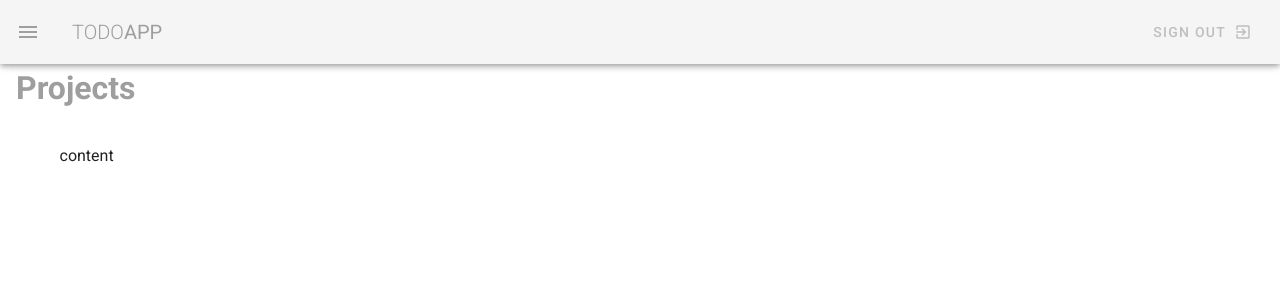
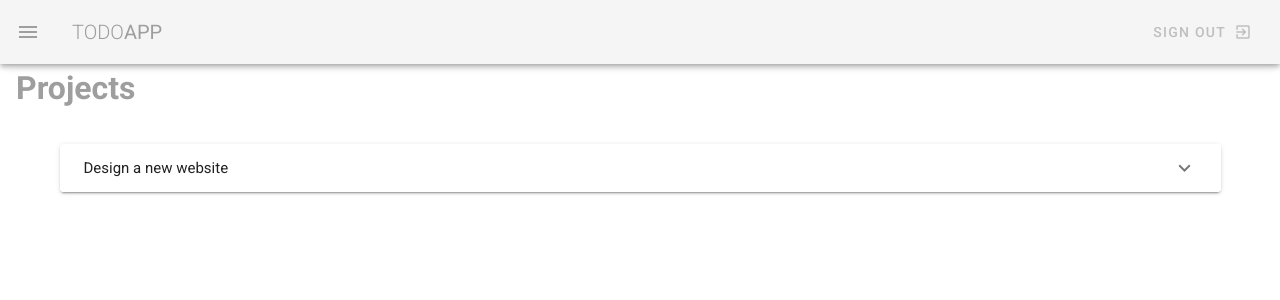
Before and after one commit to Pici1985/vuetify-todo, a Vue app: page /projects in a window 1280 px wide. Shown: the top 300 px of the page. Built offline with nearby package versions, Linux system fonts and the light colour scheme.

Commit message:
Expansion panel
created expansion  panel in projects view

```diff
--- a/src/views/ProjectsView.vue
+++ b/src/views/ProjectsView.vue
@@ -3,14 +3,67 @@
       <h1 class="subheading grey--text">Projects</h1>
 
       <v-container class="my-5">
-        content
+        <v-expansion-panels>
+          <v-expansion-panel
+            v-for="project in myProjects"
+            :key="project.title"
+          >
+            <v-expansion-panel-header>
+              {{ project.title }}
+            </v-expansion-panel-header>
+            <v-expansion-panel-content>
+              <div class="font-weight-bold">{{ project.due }} </div>
+              <div> {{ project.content }} </div>
+            </v-expansion-panel-content>
+          </v-expansion-panel>
+        </v-expansion-panels>
       </v-container>
     </div>
 </template>
 
 <script>
 export default {
-
+  data(){
+    return{
+      projects: [
+          {
+            title: 'Design a new website',
+            person: 'The Net Ninja',
+            due: '1st Jan 2019',
+            status: 'ongoing',
+            content: 'Lorem ipsum dolor sit amet consectetur adipisicing elit. Sunt consequuntur eos eligendi illum minima adipisci deleniti, dicta mollitia enim explicabo fugiat quidem ducimus praesentium voluptates porro molestias non sequi animi!'
+          },
+          {
+            title: 'Code up the homepage',
+            person: 'Chun Li',
+            due: '10th Jan 2019',
+            status: 'complete',
+            content: 'Lorem ipsum dolor sit amet consectetur adipisicing elit. Sunt consequuntur eos eligendi illum minima adipisci deleniti, dicta mollitia enim explicabo fugiat quidem ducimus praesentium voluptates porro molestias non sequi animi!'
+          },
+          {
+            title: 'Design video thumbnails',
+            person: 'Ryu',
+            due: '20th Dec 2018',
+            status: 'complete',
+            content: 'Lorem ipsum dolor sit amet consectetur adipisicing elit. Sunt consequuntur eos eligendi illum minima adipisci deleniti, dicta mollitia enim explicabo fugiat quidem ducimus praesentium voluptates porro molestias non sequi animi!'
+          },
+          {
+            title: 'Create a community forum',
+            person: 'Gouken',
+            due: '20th Oct 2018',
+            status: 'overdue',
+            content: 'Lorem ipsum dolor sit amet consectetur adipisicing elit. Sunt consequuntur eos eligendi illum minima adipisci deleniti, dicta mollitia enim explicabo fugiat quidem ducimus praesentium voluptates porro molestias non sequi animi!'
+          }
+      ]
+    }
+  },
+  computed: {
+    myProjects(){
+      return this.projects.filter(project => {
+        return project.person === 'The Net Ninja'
+      })
+    }
+  }
 }
 </script>
 
```
Also changed, not shown: src/views/DashboardView.vue (indentation only).
